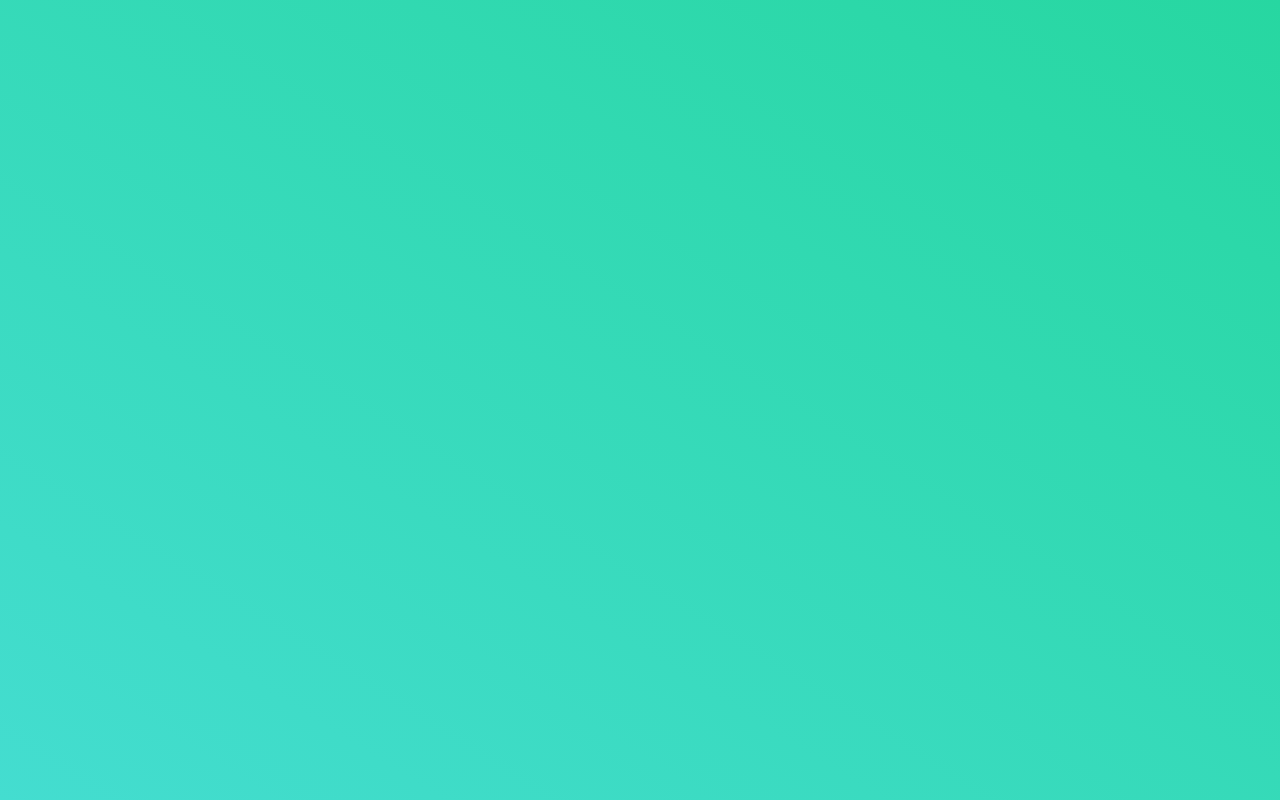
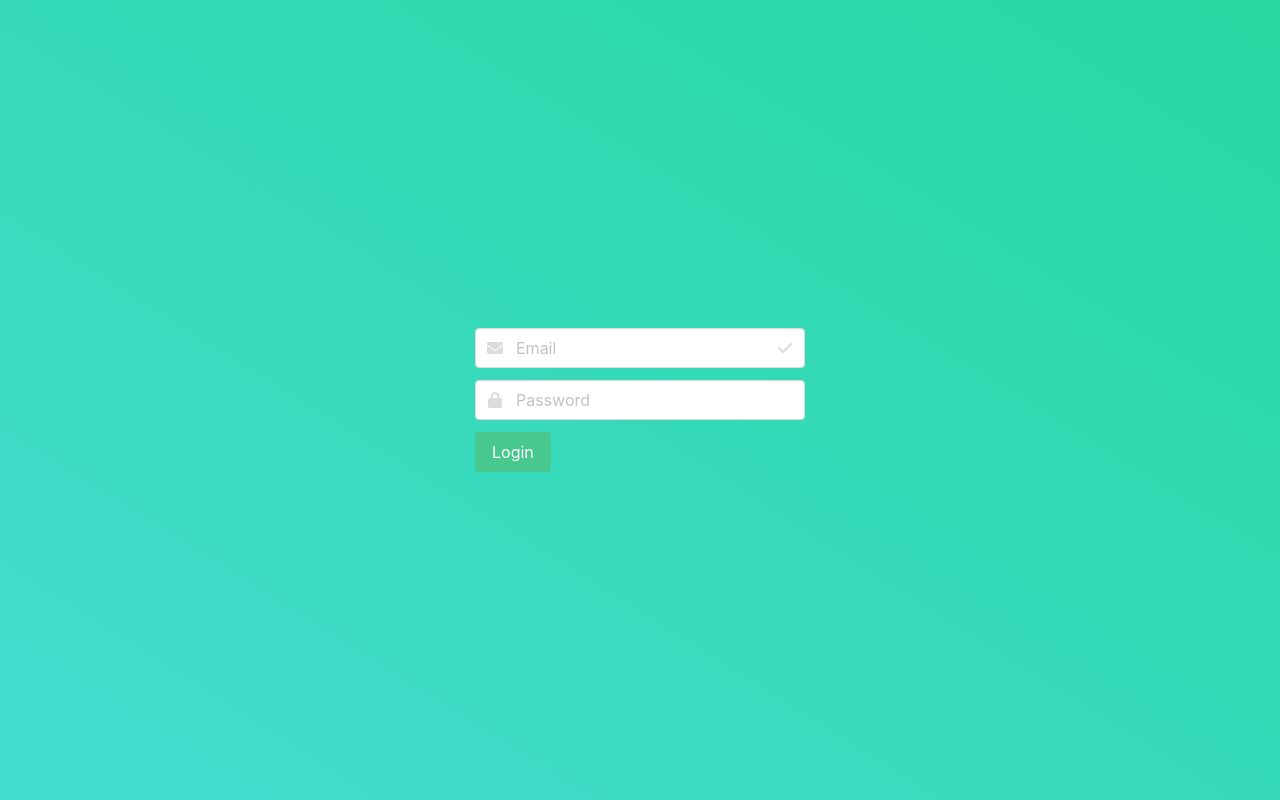
Before and after one commit to patricklombardo/mean-task-manager, an Angular app: page /login in a window 1280 px wide. Before the commit this address led to /. Built offline with nearby package versions, Linux system fonts and the light colour scheme.

Commit message:
fix task view and add font awesome

```diff
--- a/src/app/app-routing.module.ts
+++ b/src/app/app-routing.module.ts
@@ -3,10 +3,12 @@
 import { TaskViewComponent } from './pages/task-view/task-view.component';
 import { NewListComponent } from './pages/new-list/new-list.component';
 import { NewTaskComponent } from './pages/new-task/new-task.component';
+import { LoginPageComponent } from './pages/login-page/login-page.component';
 
 const routes: Routes = [
   { path: '', redirectTo: 'lists', pathMatch: 'full' },
   { path: 'new-list', component: NewListComponent },
+  { path: 'login', component: LoginPageComponent },
   { path: 'lists', component: TaskViewComponent },
   { path: 'lists/:listId', component: TaskViewComponent },
   { path: 'lists/:listId/new-task', component: NewTaskComponent },
--- a/src/app/app.module.ts
+++ b/src/app/app.module.ts
@@ -8,9 +8,10 @@
 import { HttpClientModule } from '@angular/common/http';
 import { NewListComponent } from './pages/new-list/new-list.component';
 import { NewTaskComponent } from './pages/new-task/new-task.component';
+import { LoginPageComponent } from './pages/login-page/login-page.component';
 
 @NgModule({
-  declarations: [AppComponent, TaskViewComponent, NewListComponent, NewTaskComponent],
+  declarations: [AppComponent, TaskViewComponent, NewListComponent, NewTaskComponent, LoginPageComponent],
   imports: [BrowserModule, AppRoutingModule, HttpClientModule],
   providers: [],
   bootstrap: [AppComponent],
--- /dev/null
+++ b/src/app/pages/login-page/login-page.component.html
@@ -0,0 +1,30 @@
+<div class="centered-content">
+  <div class="login-box">
+    <div class="field">
+      <p class="control has-icons-left has-icons-right">
+        <input class="input" type="email" placeholder="Email" />
+        <span class="icon is-small is-left">
+          <i class="fas fa-envelope"></i>
+        </span>
+        <span class="icon is-small is-right">
+          <i class="fas fa-check"></i>
+        </span>
+      </p>
+    </div>
+    <div class="field">
+      <p class="control has-icons-left">
+        <input class="input" type="password" placeholder="Password" />
+        <span class="icon is-small is-left">
+          <i class="fas fa-lock"></i>
+        </span>
+      </p>
+    </div>
+    <div class="field">
+      <p class="control">
+        <button class="button is-success">
+          Login
+        </button>
+      </p>
+    </div>
+  </div>
+</div>
--- /dev/null
+++ b/src/app/pages/login-page/login-page.component.ts
@@ -0,0 +1,15 @@
+import { Component, OnInit } from '@angular/core';
+
+@Component({
+  selector: 'app-login-page',
+  templateUrl: './login-page.component.html',
+  styleUrls: ['./login-page.component.scss']
+})
+export class LoginPageComponent implements OnInit {
+
+  constructor() { }
+
+  ngOnInit(): void {
+  }
+
+}
--- a/src/app/pages/task-view/task-view.component.ts
+++ b/src/app/pages/task-view/task-view.component.ts
@@ -36,7 +36,7 @@
       // Data is present on front end - no response necessary
       console.log(response);
       // The task has been set completed successfully
-      task.completed = true;
+      task.completed = !task.completed;
     });
   }
 }
--- a/src/app/task.service.ts
+++ b/src/app/task.service.ts
@@ -28,7 +28,7 @@
 
   complete(task: Task) {
     return this.webReqService.patch(`lists/${task._listId}/tasks/${task._id}`, {
-      completed: true,
+      completed: !task.completed,
     });
   }
 }
--- a/src/index.html
+++ b/src/index.html
@@ -10,4 +10,8 @@
   <body>
     <app-root></app-root>
   </body>
+  <script
+    src="https://kit.fontawesome.com/db808cc888.js"
+    crossorigin="anonymous"
+  ></script>
 </html>
```
Also changed, not shown: src/app/pages/login-page/login-page.component.scss (added), 1 other file (tests, documents, lock files or other folders).
